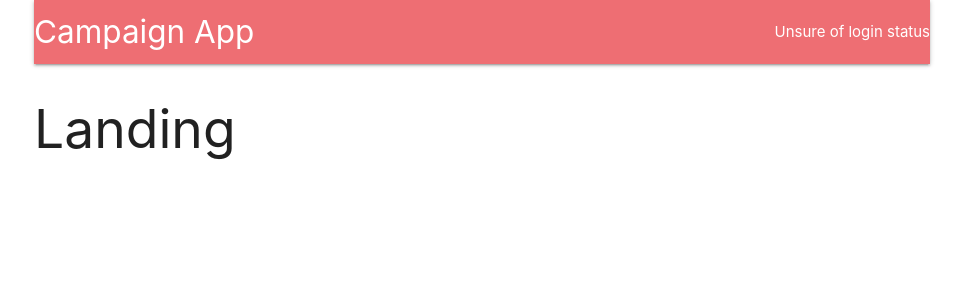
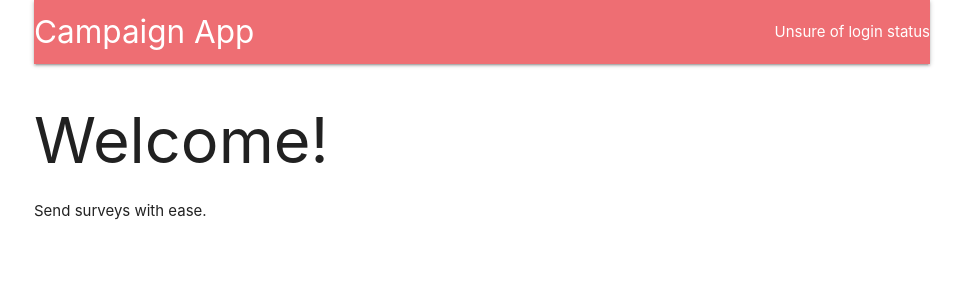
Before and after one commit to somedayrainbows/campaign_app, a React (Create React App) app in the folder client/: page / in a window 1280 px wide. Shown: the top 300 px of the page, without its empty margins (158-1121 px from the left). Built offline with nearby package versions, Linux system fonts and the light colour scheme; no server answers.

Commit message:
Create Landing component

```diff
--- a/client/src/components/App.js
+++ b/client/src/components/App.js
@@ -1,10 +1,10 @@
 import React, { Component } from 'react'
 import { BrowserRouter, Route } from 'react-router-dom'
 import Header from './Header'
+import Landing from './Landing'
 import { connect } from 'react-redux'
 import * as actions from '../actions'
 
-const Landing = () => <h2>Landing</h2>
 const Dashboard = () => <h2>Dashboard</h2>
 const SurveyNew = () => <h2>SurveyNew</h2>
 
--- /dev/null
+++ b/client/src/components/Landing.js
@@ -0,0 +1,14 @@
+import React from 'react'
+
+const Landing = () => {
+  return (
+    <div>
+      <h1>
+        Welcome!
+      </h1>
+      Send surveys with ease.
+    </div>
+  )
+}
+
+export default Landing;
```
